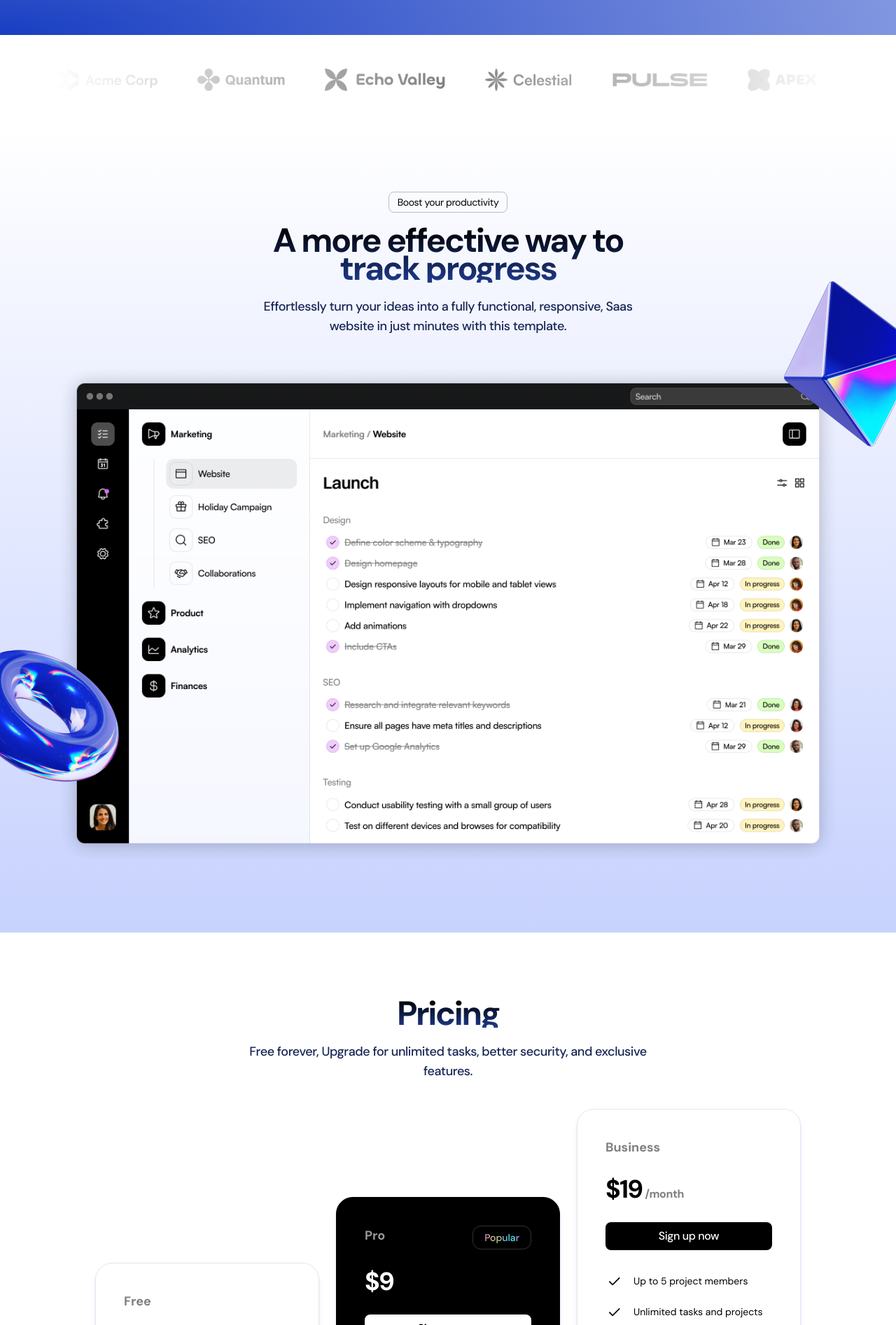
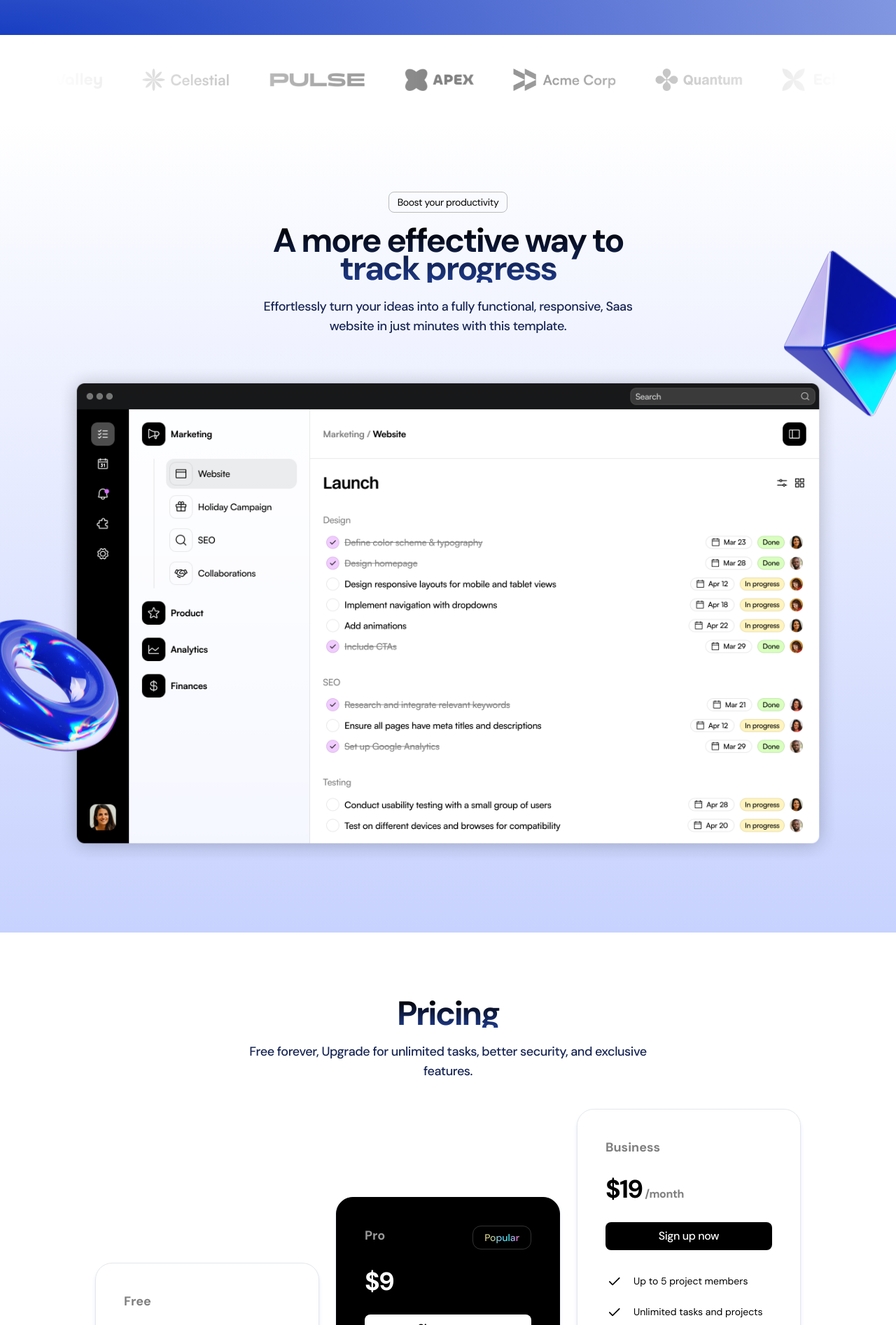
Before and after one commit to Shazzad998/saas-landing-page, a Next.js app: page / in a window 1280 px wide. Shown: the part 766-2660 px from the top of the page at 70% size. Built offline with nearby package versions, Linux system fonts and the light colour scheme.

Commit message:
animation added

```diff
--- a/src/sections/CallToAction.tsx
+++ b/src/sections/CallToAction.tsx
@@ -1,10 +1,21 @@
+'use client'
 import ArrowRight from "@/assets/arrow-right.svg";
 import StarImage from "@/assets/star.png";
 import SpringImage from "@/assets/spring.png";
 import Image from "next/image";
+import {motion, useScroll, useTransform} from 'framer-motion'
+import { useRef } from "react";
 export const CallToAction = () => {
+
+  const sectionRef = useRef(null)
+  const {scrollYProgress} = useScroll({
+    target:sectionRef,
+    offset:['start end', 'end start']
+  })
+
+  const translateY = useTransform(scrollYProgress, [0,1], [150,-150])
   return (
-    <section className="bg-gradient-to-b from-white to-indigo-100 py-24 overflow-x-clip">
+    <section ref={sectionRef} className="bg-gradient-to-b from-white to-indigo-100 py-24 overflow-x-clip">
       <div className="container">
         <div className="mx-auto max-w-xl relative">
           <h2 className="mt-3 bg-gradient-to-b from-black to-blue-900 bg-clip-text text-center text-3xl font-bold tracking-tighter text-transparent md:text-5xl md:leading-10 py-2">
@@ -15,8 +26,8 @@ export const CallToAction = () => {
             your progress and motivate your efforts.
           </p>
 
-          <Image src={StarImage} alt="Star Image" width={220} height={220} className=" hidden sm:block absolute sm:-left-40 md:-left-60 lg:-left-80 2xl:-left-96 -top-28"/>
-          <Image src={SpringImage} alt="Spring Image" width={220} height={220} className=" hidden sm:block absolute sm:-right-40 md:-right-60 lg:-right-80 2xl:-right-96 -bottom-16"/>
+          <motion.img style={{translateY}} src={StarImage.src} alt="Star Image" width={220} height={220} className=" hidden sm:block absolute sm:-left-40 md:-left-60 lg:-left-80 2xl:-left-96 -top-28"/>
+          <motion.img style={{translateY}} src={SpringImage.src} alt="Spring Image" width={220} height={220} className=" hidden sm:block absolute sm:-right-40 md:-right-60 lg:-right-80 2xl:-right-96 -bottom-16"/>
 
           <div className="mt-10 flex justify-center gap-2">
             <button className="btn btn-primary">Get for free</button>
--- a/src/sections/LogoTicker.tsx
+++ b/src/sections/LogoTicker.tsx
@@ -1,3 +1,5 @@
+"use client";
+
 import AcmeLogo from "@/assets/logo-acme.png";
 import QuantumLogo from "@/assets/logo-quantum.png";
 import EchoLogo from "@/assets/logo-echo.png";
@@ -5,13 +7,20 @@ import CelestialLogo from "@/assets/logo-celestial.png";
 import PulseLogo from "@/assets/logo-pulse.png";
 import ApexLogo from "@/assets/logo-apex.png";
 import Image from "next/image";
+import { motion } from "framer-motion";
 
 export const LogoTicker = () => {
   return (
-    <section className=" py-8 md:py-12 bg-white">
+    <section className="bg-white py-8 md:py-12">
       <div className="container">
-        <div className=" flex overflow-hidden [mask-image:linear-gradient(to_right,transparent,black,transparent)]">
-          <div className="flex flex-none gap-14">
+        <div className="flex overflow-hidden [mask-image:linear-gradient(to_right,transparent,black,transparent)]">
+          <motion.div
+            className="flex flex-none gap-14 pr-14"
+            animate={{
+              translateX: "-50%",
+            }}
+            transition={{ duration: 15, repeat:Infinity, ease:"linear", repeatType:"loop" }}
+          >
             <Image src={AcmeLogo} alt="Acme Logo" className="h-8 w-auto" />
             <Image
               src={QuantumLogo}
@@ -26,7 +35,23 @@ export const LogoTicker = () => {
             />
             <Image src={PulseLogo} alt="Pulse Logo" className="h-8 w-auto" />
             <Image src={ApexLogo} alt="Apex Logo" className="h-8 w-auto" />
-          </div>
+
+            {/* Secont set  */}
+            <Image src={AcmeLogo} alt="Acme Logo" className="h-8 w-auto" />
+            <Image
+              src={QuantumLogo}
+              alt="Quantum Logo"
+              className="h-8 w-auto"
+            />
+            <Image src={EchoLogo} alt="Echo Logo" className="h-8 w-auto" />
+            <Image
+              src={CelestialLogo}
+              alt="Celestial Logo"
+              className="h-8 w-auto"
+            />
+            <Image src={PulseLogo} alt="Pulse Logo" className="h-8 w-auto" />
+            <Image src={ApexLogo} alt="Apex Logo" className="h-8 w-auto" />
+          </motion.div>
         </div>
       </div>
     </section>
--- a/src/sections/Pricing.tsx
+++ b/src/sections/Pricing.tsx
@@ -1,5 +1,7 @@
+'use client'
 import CheckIcon from "@/assets/check.svg";
 import { twMerge } from "tailwind-merge";
+import {motion} from 'framer-motion'
 
 const pricingTiers = [
   {
@@ -85,9 +87,16 @@ export const Pricing = () => {
                 </h3>
                 {item.popular && (
                   <div className="inline-flex rounded-xl border border-white/20 px-4 py-1.5 text-sm">
-                    <span className="bg-[linear-gradient(to_right,#DD7DDF,#E1CD86,#BBCB92,#71C2EF,#3BFFFF,#DD7DDF)] bg-clip-text font-medium text-transparent">
+                    <motion.span animate={{
+                      backgroundPositionX:"100%"
+                    }} transition={{
+                      duration:2,
+                      repeat:Infinity,
+                      ease:"linear",
+                      repeatType:'loop'
+                    }} className="bg-[linear-gradient(to_right,#DD7DDF,#E1CD86,#BBCB92,#71C2EF,#3BFFFF,#DD7DDF,#E1CD86,#BBCB92,#71C2EF,#3BFFFF)] [background-size:200%] bg-clip-text font-medium text-transparent">
                       Popular
-                    </span>
+                    </motion.span>
                   </div>
                 )}
               </div>
--- a/src/sections/ProductShowcase.tsx
+++ b/src/sections/ProductShowcase.tsx
@@ -1,11 +1,24 @@
+"use client";
 import ProductImgae from "@/assets/product-image.png";
 import PyraminImage from "@/assets/pyramid.png";
 import TubeImage from "@/assets/tube.png";
 import Image from "next/image";
+import { motion, useScroll, useTransform } from "framer-motion";
+import { useRef } from "react";
 
 export const ProductShowcase = () => {
+  const sectionRef = useRef(null);
+  const { scrollYProgress } = useScroll({
+    target: sectionRef,
+    offset: ["start end", "end start"],
+  });
+
+  const translateY = useTransform(scrollYProgress, [0, 1], [150, -150]);
   return (
-    <section className="bg-gradient-to-b from-white to-indigo-200 py-24 overflow-x-clip">
+    <section
+      ref={sectionRef}
+      className="overflow-x-clip bg-gradient-to-b from-white to-indigo-200 py-24"
+    >
       <div className="container">
         <div className="mx-auto max-w-xl">
           <div className="flex justify-center">
@@ -23,17 +36,20 @@ export const ProductShowcase = () => {
         </div>
         <div className="relative">
           <Image src={ProductImgae} alt="Product Image" className="mt-10" />
-          <Image
-            src={PyraminImage}
+          <motion.img
+            src={PyraminImage.src}
             alt="Pyramid Image"
             height={262}
             width={262}
+            style={{translateY}}
             className="absolute -right-36 -top-32 hidden md:block"
           />
-          <Image
-            src={TubeImage}
+          <motion.img
+            src={TubeImage.src}
             alt="Tube Image"
             height={248}
+            width={248}
+            style={{translateY}}
             className="absolute -left-36 bottom-24 hidden md:block"
           />
         </div>
--- a/src/sections/Testimonials.tsx
+++ b/src/sections/Testimonials.tsx
@@ -1,3 +1,4 @@
+"use client";
 import avatar1 from "@/assets/avatar-1.png";
 import avatar2 from "@/assets/avatar-2.png";
 import avatar3 from "@/assets/avatar-3.png";
@@ -9,6 +10,8 @@ import avatar8 from "@/assets/avatar-8.png";
 import avatar9 from "@/assets/avatar-9.png";
 import Image from "next/image";
 import { twMerge } from "tailwind-merge";
+import { motion } from "framer-motion";
+import { Fragment } from "react";
 
 const testimonials = [
   {
@@ -71,11 +74,33 @@ const firstColumn = testimonials.slice(0, 3);
 const secondColumn = testimonials.slice(3, 6);
 const thirdColumn = testimonials.slice(6, 9);
 
-const TestimonialColumn = (props: { className?: string;  testimonials: typeof testimonials }) => {
+const TestimonialColumn = (props: {
+  className?: string;
+  testimonials: typeof testimonials;
+  duration?:number
+}) => {
   return (
-    <div className={twMerge("mt-10 flex flex-col gap-6 [mask-image:linear-gradient(to_bottom,transparent,black_25%,black_75%,transparent)]", props.className)}>
-      {props.testimonials.map(({ text, imageSrc, name, username }, index) => (
-        <div key={index} className="w-full max-w-xs rounded-3xl border border-gray-200 p-10 shadow-md shadow-indigo-100">
+    <div className={props.className}>
+      <motion.div
+        animate={{
+          translateY: "-50%",
+        }}
+        transition={{
+          repeat: Infinity,
+          duration: props.duration || 10,
+          ease: "linear",
+          repeatType: "loop",
+        }}
+        className="flex flex-col gap-6 pb-6"
+      >
+        {[...new Array(2)].fill(0).map((_, index) => (
+          <Fragment key={index}>
+            {props.testimonials.map(
+              ({ text, imageSrc, name, username }, index) => (
+                <div
+                  key={index}
+                  className="w-full max-w-xs rounded-3xl border border-gray-200 p-10 shadow-md shadow-indigo-100"
+                >
                   <div>{text}</div>
                   <div className="mt-5 flex items-center gap-2">
                     <Image
@@ -86,12 +111,18 @@ const TestimonialColumn = (props: { className?: string;  testimonials: typeof te
                       className="h-10 w-10 rounded-full"
                     />
                     <div className="flex flex-col">
-              <div className="font-medium leading-5 tracking-tight">{name}</div>
+                      <div className="font-medium leading-5 tracking-tight">
+                        {name}
+                      </div>
                       <div className="leading-5 tracking-tight">{username}</div>
                     </div>
                   </div>
                 </div>
+              ),
+            )}
+          </Fragment>
         ))}
+      </motion.div>
     </div>
   );
 };
@@ -114,10 +145,18 @@ export const Testimonials = () => {
             essential tool for users around the world.
           </p>
         </div>
-        <div className="flex justify-center gap-6">
-          <TestimonialColumn testimonials={firstColumn} />
-          <TestimonialColumn testimonials={secondColumn} className="hidden md:flex" />
-          <TestimonialColumn testimonials={thirdColumn} className=" hidden lg:flex" />
+        <div className="mt-10 flex justify-center gap-6 [mask-image:linear-gradient(to_bottom,transparent,black_25%,black_75%,transparent)] max-h-[738px] overflow-hidden">
+          <TestimonialColumn testimonials={firstColumn} duration={15} />
+          <TestimonialColumn
+          duration={13}
+            testimonials={secondColumn}
+            className="hidden md:block"
+          />
+          <TestimonialColumn
+            testimonials={thirdColumn}
+            className="hidden lg:block"
+            duration={14}
+          />
         </div>
       </div>
     </section>
```
Lines whose indentation alone changed are shown as unchanged.
